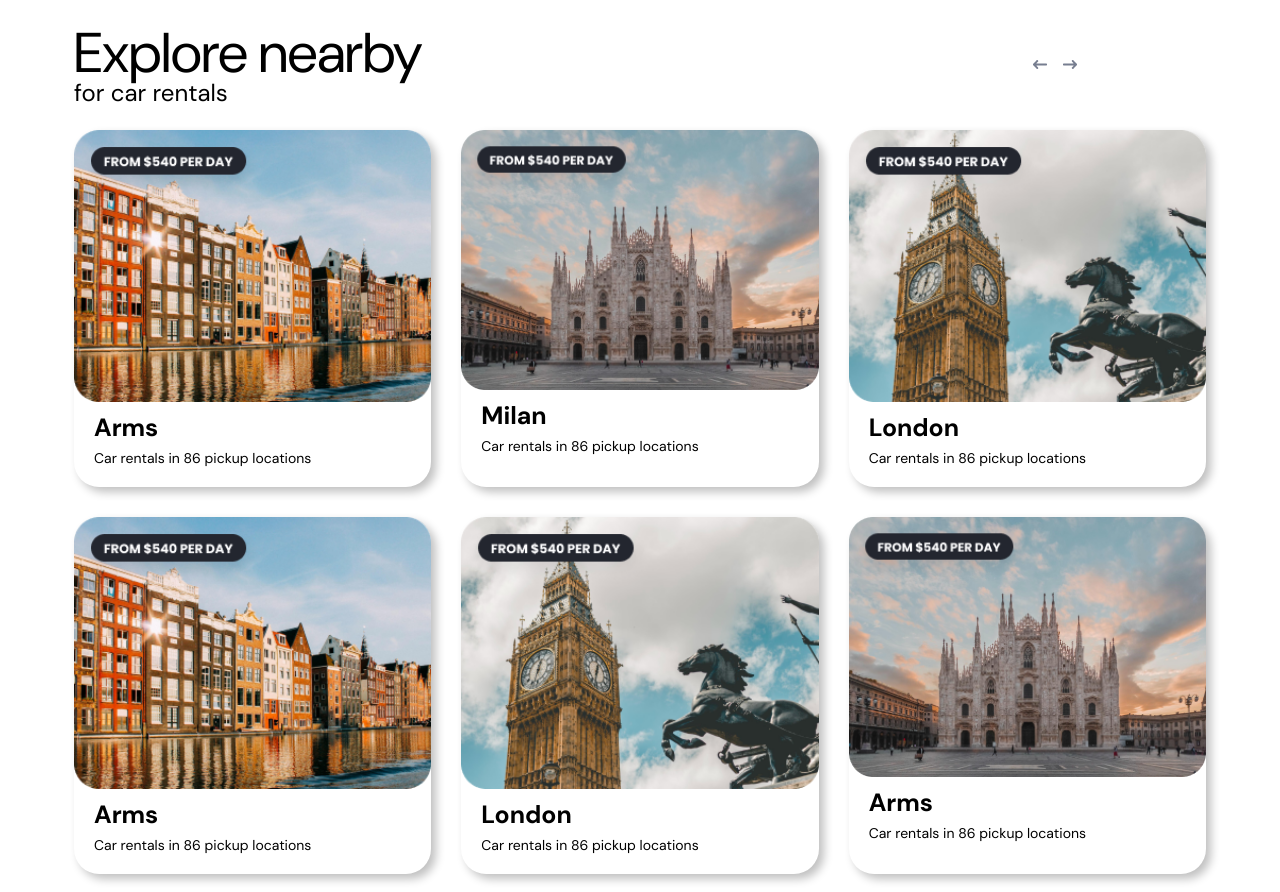
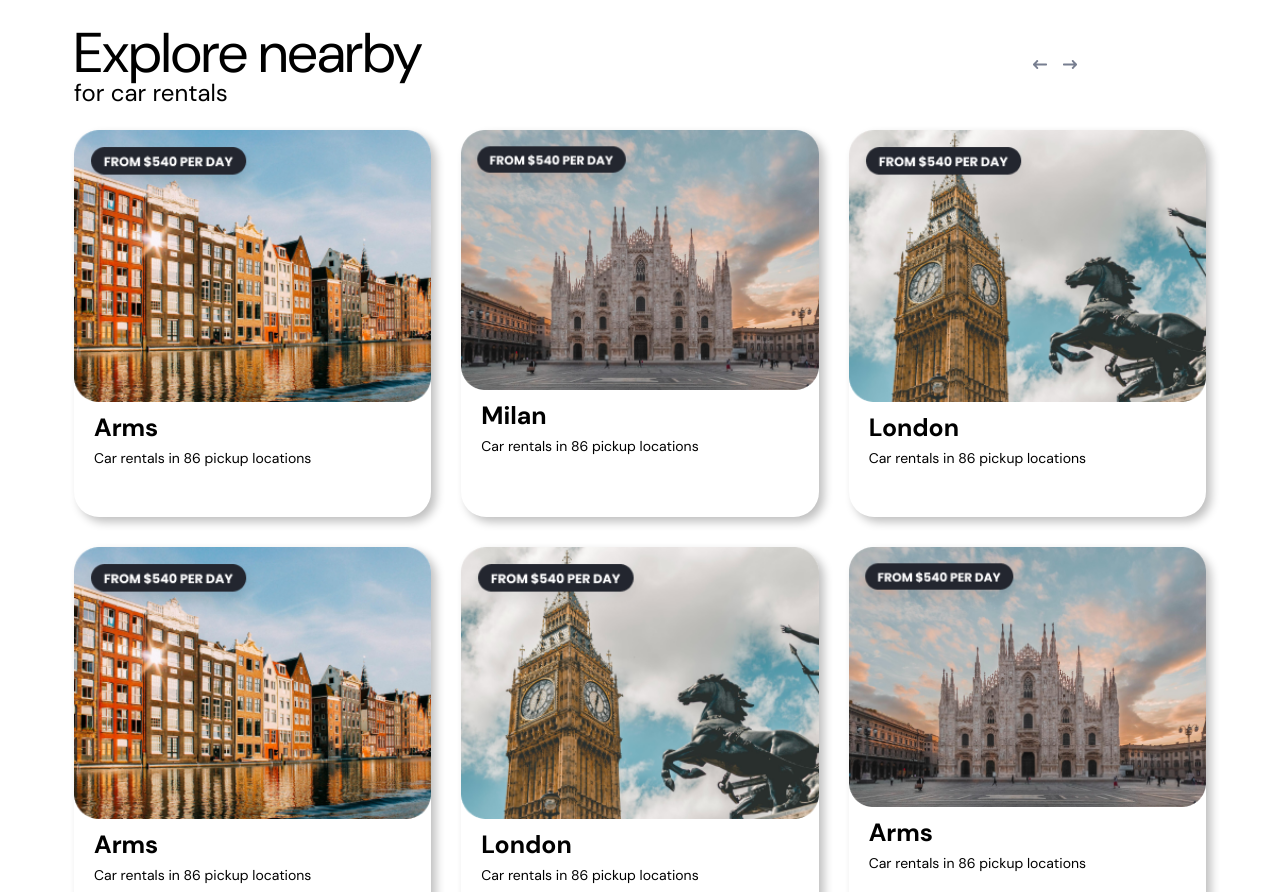
Before and after one commit to jumayevshuxrat000/lesson0012, a plain HTML site: page index.html in a window 1280 px wide. Shown: the part 2060-2952 px from the top of the page. Drawn offline with Linux system fonts and the light colour scheme.

Commit message:
added heigh

```diff
--- a/css/style.css
+++ b/css/style.css
@@ -283,7 +283,7 @@ body{
 }
 
 .card{
-    min-height: 357px;
+    min-height: 387px;
     background-color: #fff;
     object-fit: cover;
     border-radius: 25px;
```
